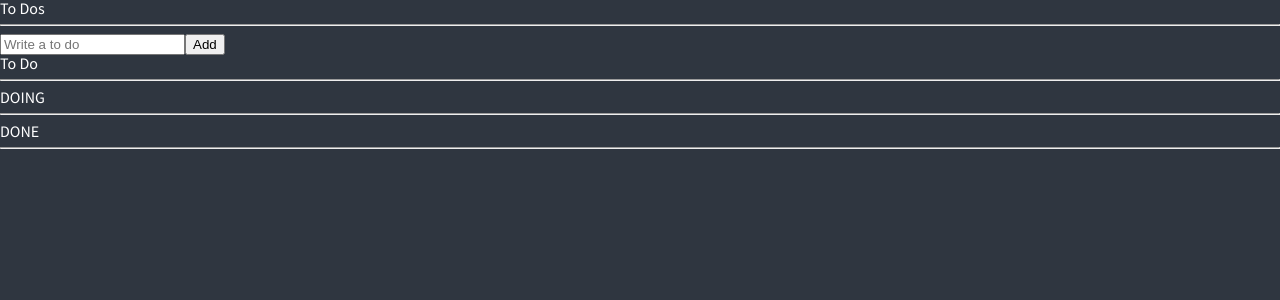
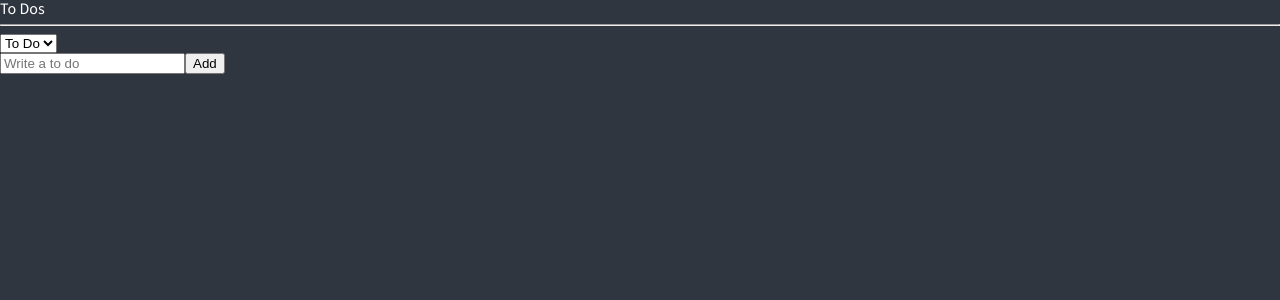
Before and after one commit to WithYourLanguage/resat-master-class, a React (Create React App) app: page / in a window 1280 px wide. Shown: the top 300 px of the page. Built offline with nearby package versions, Linux system fonts and the light colour scheme.

Commit message:
6.16 Sellectors part One
강의 6.16에서는 코드를 조금 더 깔끔하게 만드는 작업을 진행하였다

```diff
--- a/src/atoms.tsx
+++ b/src/atoms.tsx
@@ -4,6 +4,12 @@
   category: "TO_DO" | "DOING" | "DONE";
   id: number;
 }
+
+export const categoryState = atom({
+  key: "category",
+  default: "TO_DO",
+});
+
 export const toDoState = atom<IToDo[]>({
   key: "toDo",
 
@@ -14,11 +20,8 @@
   key: "toDoSelector",
   get: ({ get }) => {
     const toDos = get(toDoState);
+    const category = get(categoryState);
 
-    return [
-      toDos.filter((toDo) => toDo.category === "TO_DO"),
-      toDos.filter((toDo) => toDo.category === "DOING"),
-      toDos.filter((toDo) => toDo.category === "DONE"),
-    ];
+    return toDos.filter((toDo) => toDo.category === category);
   },
 });
--- a/src/components/ToDoList.tsx
+++ b/src/components/ToDoList.tsx
@@ -1,37 +1,28 @@
-import { useRecoilValue } from "recoil";
+import React from "react";
+import { useRecoilState, useRecoilValue } from "recoil";
+import { categoryState, toDoSelector } from "../atoms";
 import CreateToDo from "./CreateToDo";
-import { toDoSelector, toDoState } from "../atoms";
 import ToDo from "./ToDo";
 
 function ToDoList() {
-  const [toDo, doing, done] = useRecoilValue(toDoSelector);
+  const toDos = useRecoilValue(toDoSelector);
+  const [category, setCategory] = useRecoilState(categoryState);
+  const onInput = (event: React.FormEvent<HTMLSelectElement>) => {
+    setCategory(event.currentTarget.value);
+  };
   return (
     <div>
       <h1>To Dos</h1>
       <hr />
+      <select value={category} onInput={onInput}>
+        <option value="TO_DO">To Do</option>
+        <option value="DOING">Doing</option>
+        <option value="DONE">Done</option>
+      </select>
       <CreateToDo />
-      <h2>To Do</h2>
-      <ul>
-        {toDo.map((toDo) => (
-          <ToDo key={toDo.id} {...toDo} />
-        ))}
-      </ul>
-      <hr />
-      <h2>DOING</h2>
-      <ul>
-        {doing.map((toDo) => (
-          <ToDo key={toDo.id} {...toDo} />
-        ))}
-      </ul>
-      <hr />
-      <h2>DONE</h2>
-
-      <ul>
-        {done.map((toDo) => (
-          <ToDo key={toDo.id} {...toDo} />
-        ))}
-      </ul>
-      <hr />
+      {toDos?.map((toDo) => (
+        <ToDo key={toDo.id} {...toDo} />
+      ))}
     </div>
   );
 }
```
